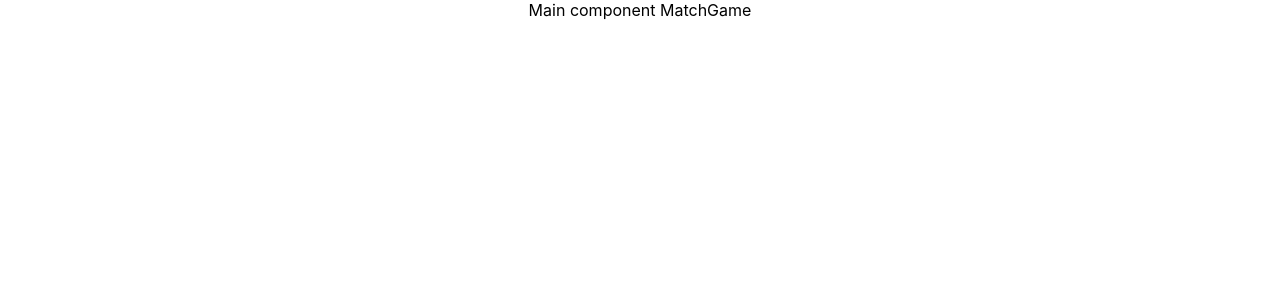
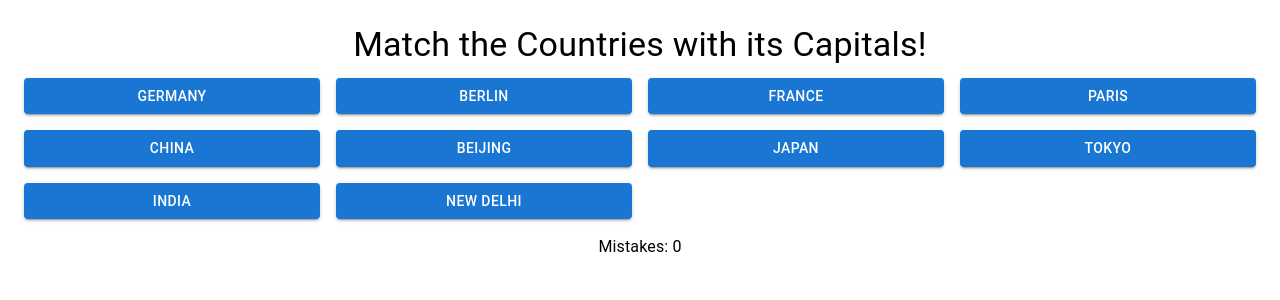
Before and after one commit to Rudy1405/match-countries-and-capitals-game, a React (Create React App) app: page / in a window 1280 px wide. Shown: the top 300 px of the page. Built offline with nearby package versions, Linux system fonts and the light colour scheme.

Commit message:
display grid with buttons only visuals added

```diff
--- a/src/components/GameButton.tsx
+++ b/src/components/GameButton.tsx
@@ -5,12 +5,21 @@ import { Button } from '@mui/material';
 interface GameButtonProps {
     label: string;
     state: 'correct'| 'wrong' | 'active' | undefined;
+    onClick: () => void;
 }
 
-const GameButton: React.FC<GameButtonProps> = ({label, state}) => {
+const GameButton: React.FC<GameButtonProps> = ({label, state, onClick}) => {
 
     return (
-        <Button> button </Button>
+        <Button
+            variant="contained"
+            fullWidth
+            style={{color: '#fff'}}
+            onClick={onClick}
+            disabled={state === 'correct' || state === 'wrong'}
+        >
+        {label}
+        </Button>
     )
 };
 
--- a/src/components/GameResultModal.tsx
+++ b/src/components/GameResultModal.tsx
@@ -11,7 +11,7 @@ const GameResultModal: React.FC<GameResultModalProps> = ({ open, gameStatus }) =
         <Dialog open={open}>
           <DialogTitle> Game Status </DialogTitle>
           <DialogContent>
-            <Typography>
+            <Typography variant="h6" align="center">
               {gameStatus}
             </Typography>
           </DialogContent>
--- a/src/components/MatchGame.tsx
+++ b/src/components/MatchGame.tsx
@@ -33,7 +33,35 @@ const MatchGame: React.FC<MatchGameProps> = ({ data }) => {
     }
 
     return (
-        <div> Main component MatchGame </div>
+        <Box sx={{p: 3}}>
+            <Typography variant="h4" gutterBottom>
+                Match the Countries with its Capitals!
+            </Typography>
+            <Grid container spacing={2}>
+                {countryCapitalsPairs.map(([country, capital]) =>(
+                    <React.Fragment key={country}>
+                        <Grid item xs={6} md={3}>
+                            <GameButton
+                                label={country}
+                                state={buttonStates[country]}
+                                onClick={()=> handleButtonClick()}
+                            />
+                        </Grid>
+                        <Grid item xs={6} md={3}>
+                            <GameButton
+                                label={capital}
+                                state={buttonStates[capital]}
+                                onClick={()=> handleButtonClick()}
+                            />
+                        </Grid>
+                    </React.Fragment>
+                ))}
+            </Grid>
+            <Typography variant="body1" sx={{mt: 2}}>
+                Mistakes: 0
+            </Typography>
+            <GameResultModal open={openModal} gameStatus={gameStatus} />
+        </Box>
     );
   };
 
```
